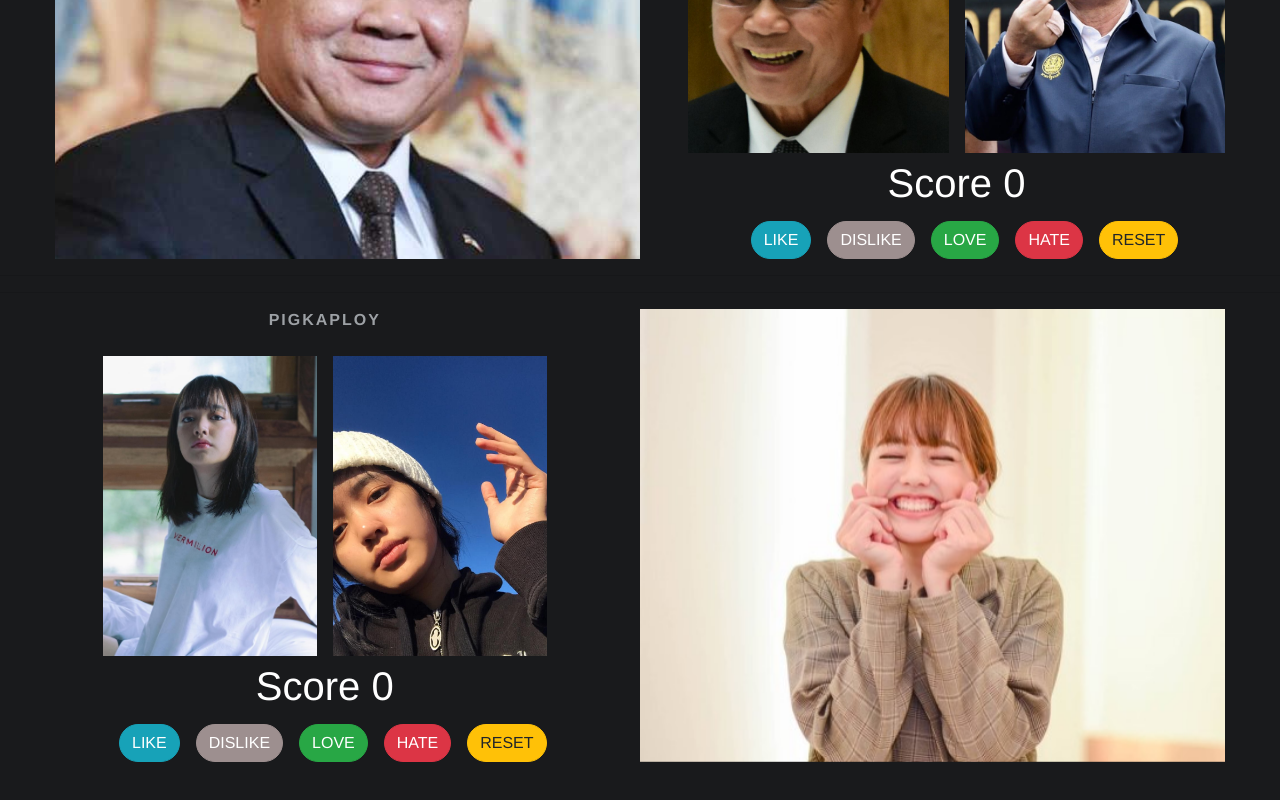
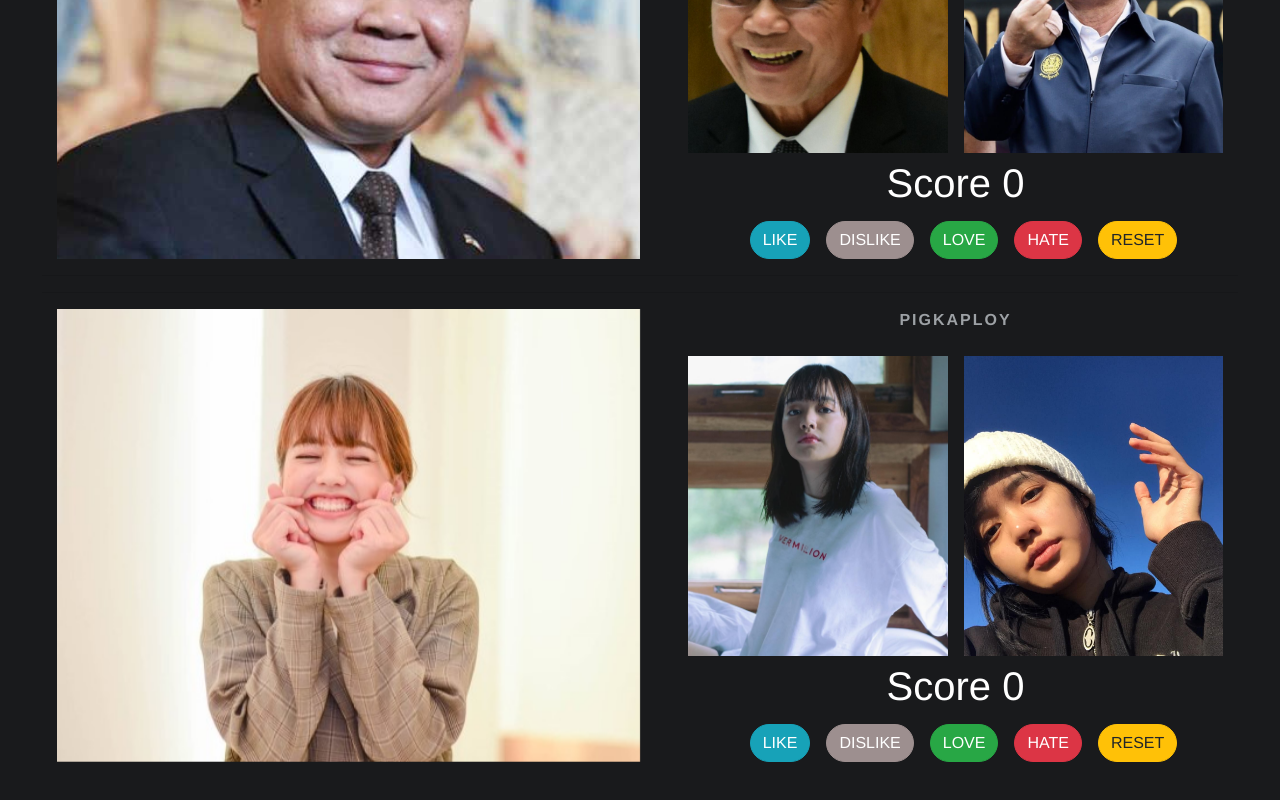
Before and after one commit to youpoko0404/project_buttom, a Vue app: page / in a window 1280 px wide. Shown: the part 328-1128 px from the top of the page. Built offline with nearby package versions, Linux system fonts and the light colour scheme.

Commit message:
edit pattern

```diff
--- a/src/App.vue
+++ b/src/App.vue
@@ -1,6 +1,6 @@
 <template>
   <div id="app">
-    <section class="ftco-about" id="about">
+    <section class="ftco-about img" id="about">
       <HelloWorld msg="Please select the one you like." />
       <hr />
       <div class="container">
@@ -39,7 +39,15 @@
       <hr />
       <div class="container">
         <div class="row d-flex no-gutters">
-          <div class="col-md-6 col-lg-6 d-flex pl-md-5">
+          <div class="col-md-6 col-lg-6 d-flex">
+            <div class="img-about img d-flex align-items-stretch">
+              <div
+                class="img d-flex align-self-stretch align-items-center"
+                style="background-image:url(./assets/img/2.jpg);"
+              ></div>
+            </div>
+          </div>
+          <div class="col-md-6 col-lg-6 pl-md-5">
             <div class="heading-section ftco-animate">
               <h2 class="mb-4">Pigkaploy</h2>
               <p></p>
@@ -57,14 +65,6 @@
                 <h1>Score {{total2}}</h1>
                 <CSButton @cc="sum1" />
               </div>
-            </div>
-          </div>
-          <div class="col-md-6 col-lg-6 d-flex">
-            <div class="img-about img d-flex align-items-stretch">
-              <div
-                class="img d-flex align-self-stretch align-items-center"
-                style="background-image:url(./assets/img/2.jpg);"
-              ></div>
             </div>
           </div>
         </div>
@@ -108,6 +108,6 @@ export default {
   -webkit-font-smoothing: antialiased;
   -moz-osx-font-smoothing: grayscale;
   text-align: center;
-  padding: 3em 0;
+  padding: 3em;
 }
 </style>
```
